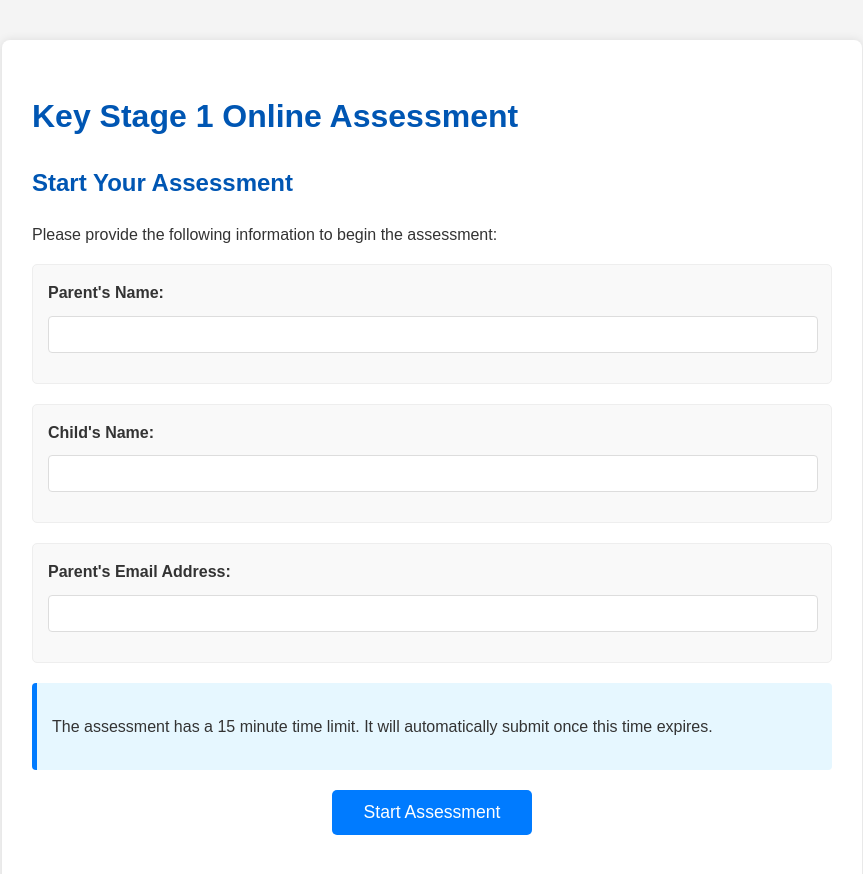
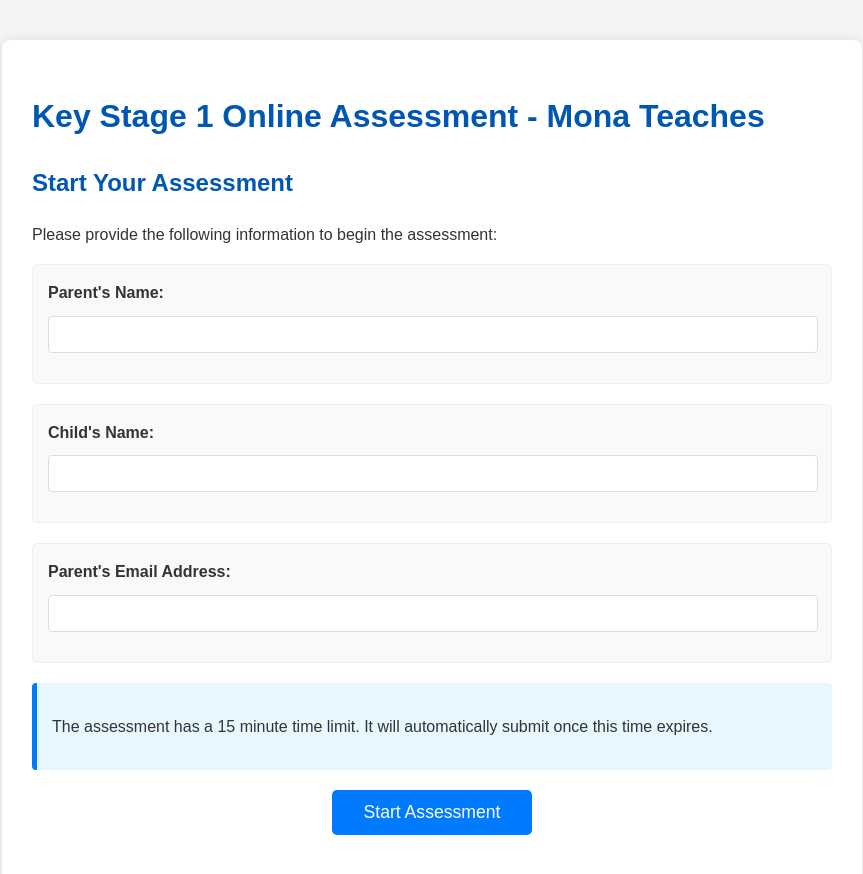
Before and after one commit to Night2512/ks1_assessment, a plain HTML site: page index.html in a window 1280 px wide. Shown: the top 874 px of the page, without its empty margins (208-1071 px from the left). Drawn offline with Linux system fonts and the light colour scheme.

Commit message:
text field update

```diff
--- a/index.html
+++ b/index.html
@@ -3,12 +3,12 @@
 <head>
     <meta charset="UTF-8">
     <meta name="viewport" content="width=device-width, initial-scale=1.0">
-    <title>Key Stage 1 Assessment</title>
+    <title>Key Stage 1 Online Assessment - Mona Teaches</title>
     <link rel="stylesheet" href="style.css">
 </head>
 <body>
     <div class="container">
-        <h1>Key Stage 1 Online Assessment</h1>
+        <h1>Key Stage 1 Online Assessment - Mona Teaches</h1>
 
         <div id="infoCollection" class="section">
             <h2>Start Your Assessment</h2>
```
